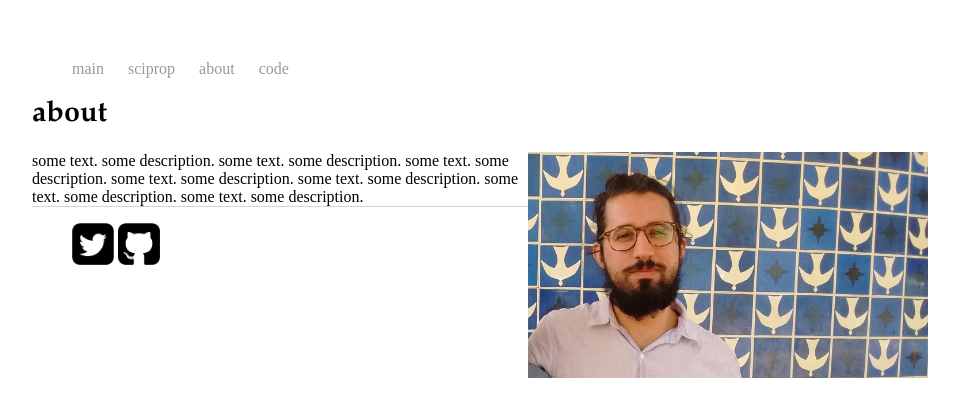
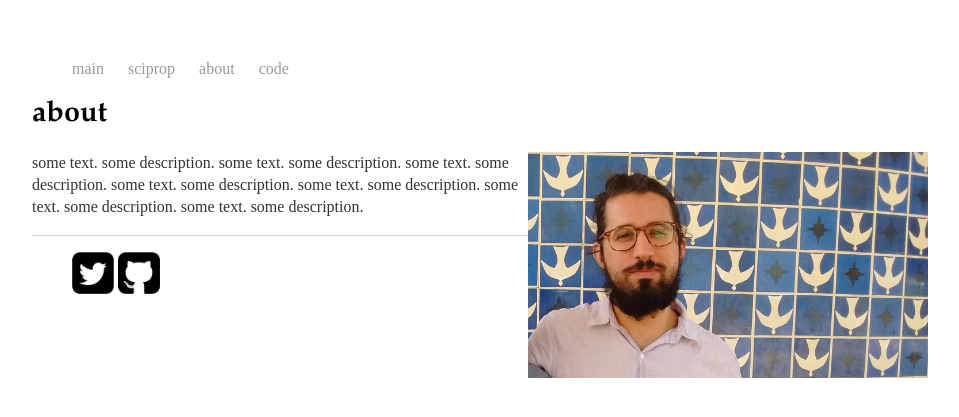
Before and after one commit to caesoma/caesoma.github.io, a Jekyll site: the page built from about/index.html, in a window 1280 px wide. Shown: the top 417 px of the page, without its empty margins (160-1119 px from the left). Built offline with Jekyll 4.4.1, drawn with Linux system fonts in a browser that asks for light colours.

Commit message:
update layout

```diff
--- a/about/index.html
+++ b/about/index.html
@@ -6,7 +6,7 @@ title: about
 
 <img src="/images/me.jpeg" alt="foto" style="width:400px;height:226px;border:0;", align="right">
 
-  some text.
+<p>some text.
   some description.
   some text.
   some description.
@@ -20,3 +20,4 @@ title: about
   some description.
   some text.
   some description.
+</p>
```
